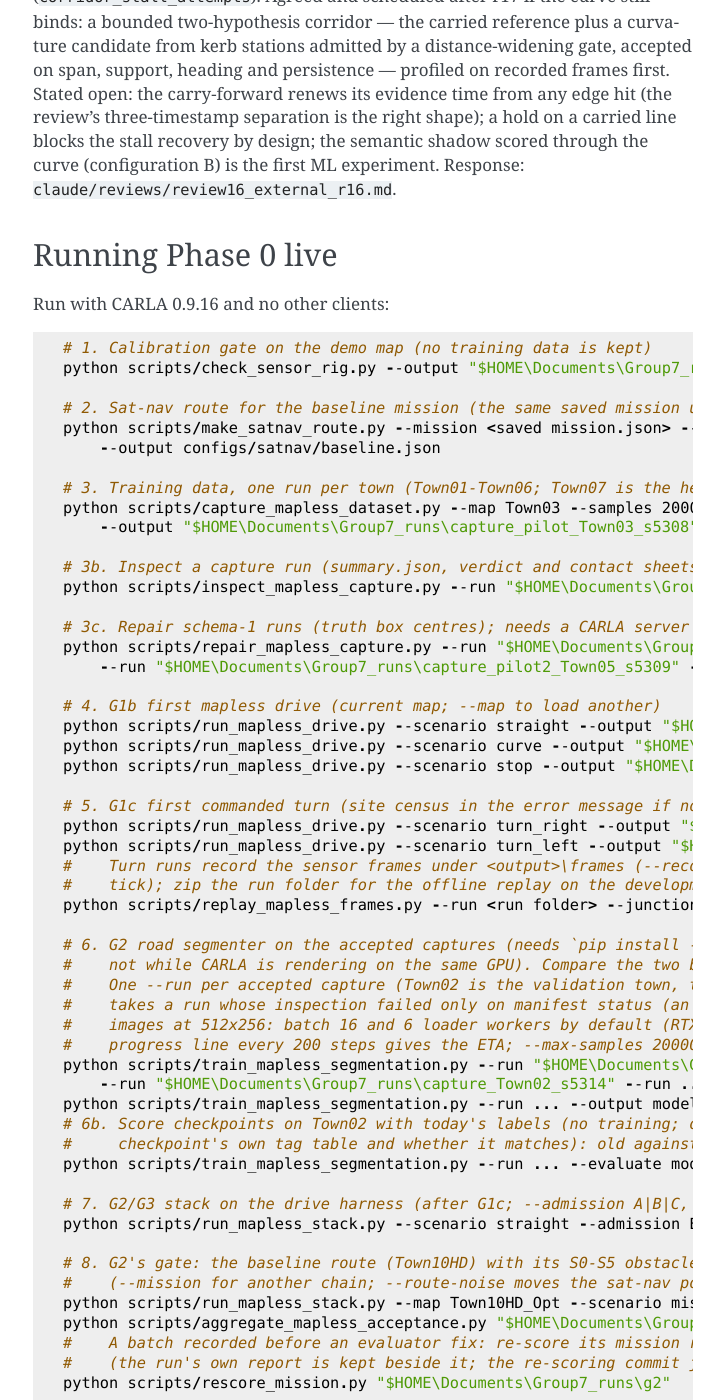
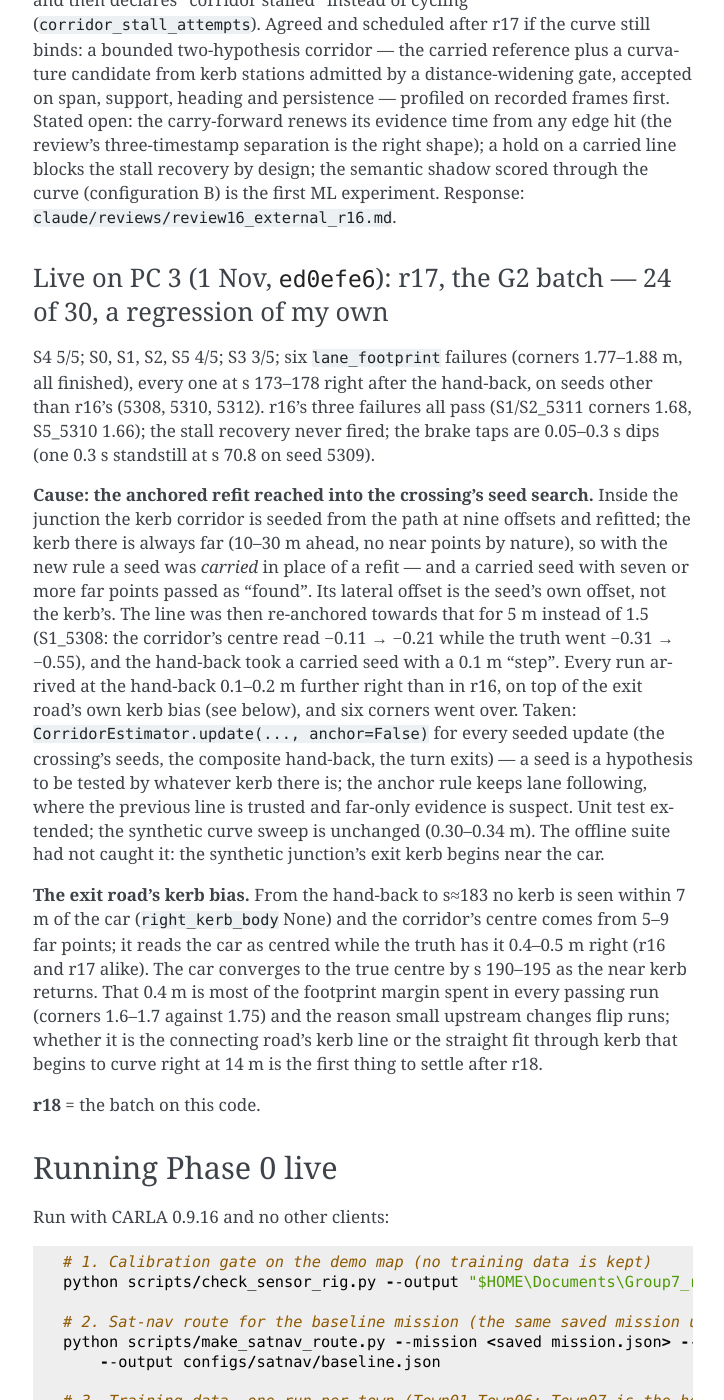
Before and after one commit to kkaaman/kkaaman-elec5308-a2-mo, a Sphinx documentation site: the page built from docs/mapless_autonomy.md, in a window 1280 px wide and 1400 px high, scrolled down 118950 px. Shown: the whole window, without its empty margins (387-1111 px from the left). Built offline with Sphinx 7.4.7, drawn with Linux system fonts in a browser that asks for light colours; some of the changed text lies outside the part shown.

Commit message:
AI Journal: Assignment 2 (Mapless extension) - r17 fix: seeded corridor refits are not anchored (the crossing's seeds, the composite hand-back, the turn exits)
r17 (ed0efe6, PC 3): 24/30 against r16's 27, six footprint corners 1.77-1.88 m right after
the hand-back. The anchored-refit rule had reached into the crossing's seed search: inside
the junction the kerb is always far, so a seed was carried in place of a refit, and a
carried seed with seven far points passed as "found" with the seed's own offset as the
kerb's. The line was re-anchored towards it for 5 m and the hand-back took a carried seed;
every run arrived 0.1-0.2 m further right than in r16. CorridorEstimator.update(...,
anchor=False) for every seeded update: a seed is a hypothesis tested by whatever kerb
there is; lane following keeps the anchor. r16's three failures pass in r17; the stall
recovery never fired. Docs: r17, and the exit road's 0.4 m kerb bias after the hand-back as
the margin to settle next.

Full suite: 1184 passed.
{
  "studentId": "kkaaman",
  "groupId": "7",
  "taskId": "Assignment 2 (Mapless extension)",
  "tool": "Claude Fable",
  "isPaid": true,
  "modelVersion": "5.1",
  "language": "English (Australia) 🇦🇺",
  "interactions": [
    {
      "prompt": "Shared the r17 batch from PC 3 (24 of 30, down from 27) and asked it to find the regression",
      "response": "It found the r16 anchored-refit rule had reached into the crossing's seed search, where the kerb is always far, so a carried seed passed as found and pulled the car 0.1-0.2 m further right. Seeded corridor updates are no longer anchored, while normal lane following keeps the anchor. r16's three failures all passed in r17.",
      "intent": "Debugging",
      "aiAccuracy": "Perfect",
      "humanIntervention": "Ran r17 on PC 3 and uploaded the results",
      "verificationMethod": "Unit testing and validation",
      "evaluationConfidence": 4
    }
  ],
  "metaReflection": {
    "utilityScore": 5,
    "processEvolution": "",
    "criticalMoment": "when a fix in one place broke another",
    "skillDependency": "following a rule through the code",
    "synthesis": "a regression is easier to find with the run before it"
  },
  "tags": [],
  "status": "complete",
  "id": "8e711d23-2bb5-4218-804c-2a2eb22b1c9e",
  "createdAt": "2026-11-07T09:24:04.633Z"
}

```diff
--- a/docs/mapless_autonomy.md
+++ b/docs/mapless_autonomy.md
@@ -17,7 +17,7 @@ reports and `route.json` files are the evidence that travels with each batch.
 | G1a | Local trajectory controller | yes | yes | yes (inside G1b) | yes | — |
 | G1b | Straight, curve, obstacle stop, sensor-only | yes | yes | MEASURED_PASS (Town10HD, Town05) | straight at 4 m/s, stops with a car and a cone, the curve once | the curve again; sensor outages are injected, not met |
 | G1c | Commanded 90° turn | yes | yes | right (Town10HD) and left (Town03) MEASURED_PASS; r8–r11 left turns with oncoming and parked cars | the Town03 left turn, five batches | one right-turn site; skewed junctions unsupported (sites within 10° of a right angle); the exit-kerb far bias |
-| G2 | Segmenter, painting, road model, stack; S0–S5 × 5 on the baseline route | yes; the mission scenario and its aggregator (31 Oct) | yes (fake world; synthetic 468) | the stack's straight, stop, leads, crossings, turns; **the gate run five times: r12 S0 and r13 failed at junction 468; r14 19/30, r15 24/30, r16 27/30 (`22c77b6`), the junction crossed cleanly by every run in r16** — S0, S3, S4 5/5; the three failures in the exit curve downstream | S3, S4 (three batches) | r17 runs the gate with the corridor refit anchored and the standstill deadlock broken; the segmenter is shadow only (v2 right edge 0.76 m inside the kerb) and part of no decision |
+| G2 | Segmenter, painting, road model, stack; S0–S5 × 5 on the baseline route | yes; the mission scenario and its aggregator (31 Oct) | yes (fake world; synthetic 468) | the stack's straight, stop, leads, crossings, turns; **the gate run five times: r12 S0 and r13 failed at junction 468; r14 19/30, r15 24/30, r16 27/30 (`22c77b6`), r17 24/30 (`ed0efe6`: the refit anchor reached into the crossing's seeds, fixed), the junction crossed cleanly by every run since r16** — the exit road's 0.4 m kerb bias after the hand-back is the margin | S4 (four batches) | r18 runs the gate with seeded refits unanchored; the segmenter is shadow only (v2 right edge 0.76 m inside the kerb) and part of no decision |
 | G3 | Tracker, radar, prediction, following, M04–M06 | yes | yes | braking lead, cut-in, crossing walker and car, radar-first: MEASURED_PASS, r8–r11 | the leads and crossings, four batches | the A/B/C ablation with a lead still moving beyond the LiDAR's reach; rear radars admitted, no behaviour reads them |
 | G4 | Lights, junction yielding, lane changes, faults, mixed route | the left turn's oncoming gate; the junction crossed straight (31 Oct, curving exit 1 Nov); injected sensor outages | yes | the oncoming turns (r8–r12); the outages (r11); the crossing not yet | the oncoming turn | lights (M07), lane changes (M09–M11), the mixed route (M13), a two-lane opposing carriageway at the gate |
 | G5 | Learning | the segmenter trained (mIoU 0.879, Town02 held out) | — | shadow only | — | no learned component affects a command; no configuration C |
@@ -3718,6 +3718,41 @@ shape); a hold on a carried line blocks the stall recovery by design; the semant
 scored through the curve (configuration B) is the first ML experiment. Response:
 `claude/reviews/review16_external_r16.md`.
 
+### Live on PC 3 (1 Nov, `ed0efe6`): r17, the G2 batch — 24 of 30, a regression of my own
+
+S4 5/5; S0, S1, S2, S5 4/5; S3 3/5; six `lane_footprint` failures (corners 1.77–1.88 m,
+all finished), every one at s 173–178 right after the hand-back, on seeds other than r16's
+(5308, 5310, 5312). r16's three failures all pass (S1/S2_5311 corners 1.68, S5_5310 1.66);
+the stall recovery never fired; the brake taps are 0.05–0.3 s dips (one 0.3 s standstill at
+s 70.8 on seed 5309).
+
+**Cause: the anchored refit reached into the crossing's seed search.** Inside the junction
+the kerb corridor is seeded from the path at nine offsets and refitted; the kerb there is
+always far (10–30 m ahead, no near points by nature), so with the new rule a seed was
+*carried* in place of a refit — and a carried seed with seven or more far points passed as
+"found". Its lateral offset is the seed's own offset, not the kerb's. The line was then
+re-anchored towards that for 5 m instead of 1.5 (S1_5308: the corridor's centre read
+−0.11 → −0.21 while the truth went −0.31 → −0.55), and the hand-back took a carried seed
+with a 0.1 m "step". Every run arrived at the hand-back 0.1–0.2 m further right than in
+r16, on top of the exit road's own kerb bias (see below), and six corners went over.
+Taken: `CorridorEstimator.update(..., anchor=False)` for every seeded update (the
+crossing's seeds, the composite hand-back, the turn exits) — a seed is a hypothesis to be
+tested by whatever kerb there is; the anchor rule keeps lane following, where the previous
+line is trusted and far-only evidence is suspect. Unit test extended; the synthetic curve
+sweep is unchanged (0.30–0.34 m). The offline suite had not caught it: the synthetic
+junction's exit kerb begins near the car.
+
+**The exit road's kerb bias.** From the hand-back to s≈183 no kerb is seen within 7 m of
+the car (`right_kerb_body` None) and the corridor's centre comes from 5–9 far points; it
+reads the car as centred while the truth has it 0.4–0.5 m right (r16 and r17 alike). The
+car converges to the true centre by s 190–195 as the near kerb returns. That 0.4 m is most
+of the footprint margin spent in every passing run (corners 1.6–1.7 against 1.75) and the
+reason small upstream changes flip runs; whether it is the connecting road's kerb line or
+the straight fit through kerb that begins to curve right at 14 m is the first thing to
+settle after r18.
+
+**r18** = the batch on this code.
+
 ## Running Phase 0 live
 
 Run with CARLA 0.9.16 and no other clients:
```
Also changed, not shown: 3 other files.
